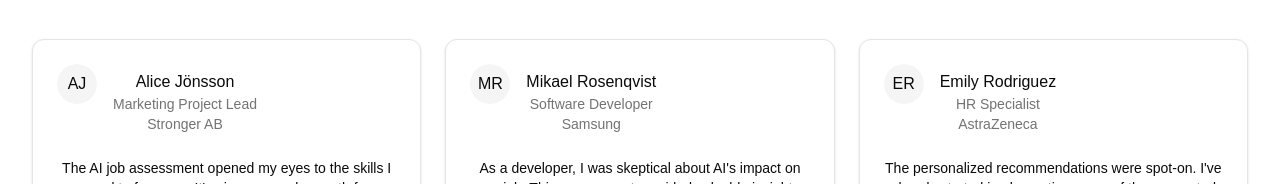
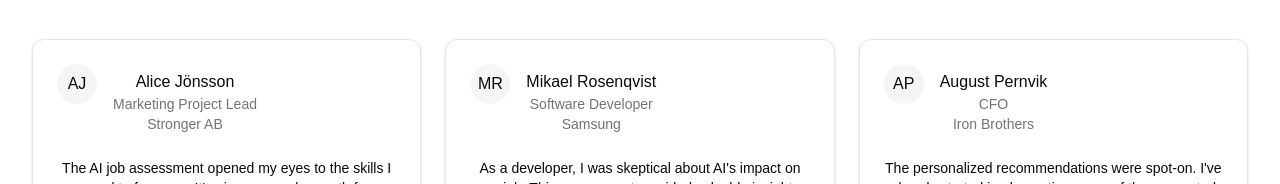
Before and after one commit to jakobwennberg/waitmj, a Next.js app: page / in a window 1280 px wide. Shown: the part 853-1037 px from the top of the page. Built offline with nearby package versions, Linux system fonts and the light colour scheme.

Commit message:
Minor testimonials changes

```diff
--- a/components/TestimonialsSection.tsx
+++ b/components/TestimonialsSection.tsx
@@ -21,11 +21,11 @@ const testimonials = [
     rating: 5
   },
   {
-    name: "Emily Rodriguez",
-    role: "HR Specialist",
-    company: "AstraZeneca",
+    name: "August Pernvik",
+    role: "CFO",
+    company: "Iron Brothers",
     content: "The personalized recommendations were spot-on. I've already started implementing some of the suggested strategies in my role.",
-    initials: "ER",
+    initials: "AP",
     rating: 5
   }
 ]
```
